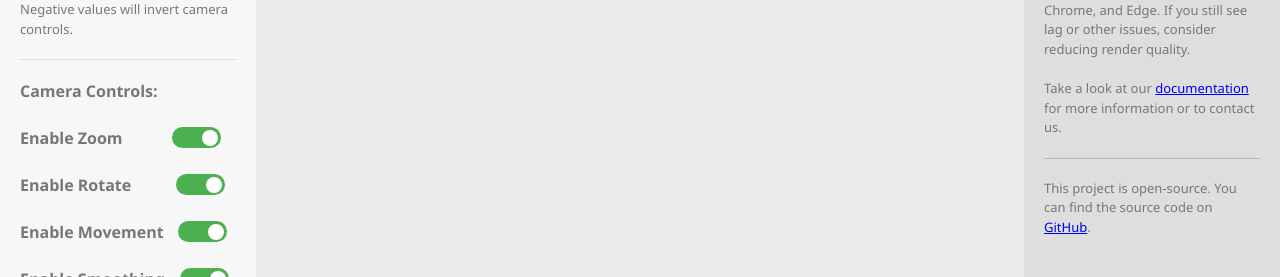
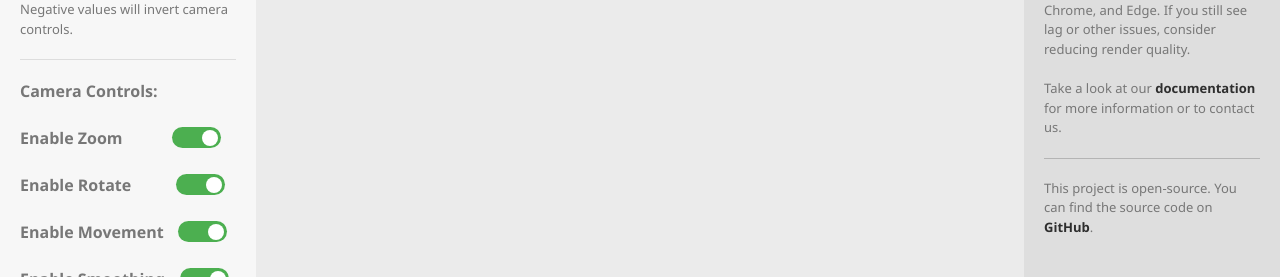
Before and after one commit to LyubomirT/lookaround, a Flask app: page / in a window 1280 px wide. Shown: the part 523-800 px from the top of the page. Run offline with Flask 3, Linux system fonts and the light colour scheme.

Commit message:
Add styles for anchor tags

```diff
--- a/static/css/styles.css
+++ b/static/css/styles.css
@@ -294,3 +294,9 @@ canvas {
   .slider.round:before {
     border-radius: 50%;
   }
+
+  a {
+    text-decoration: none;
+    color: #2e2e2e;
+    font-weight: bold;
+  }
```
